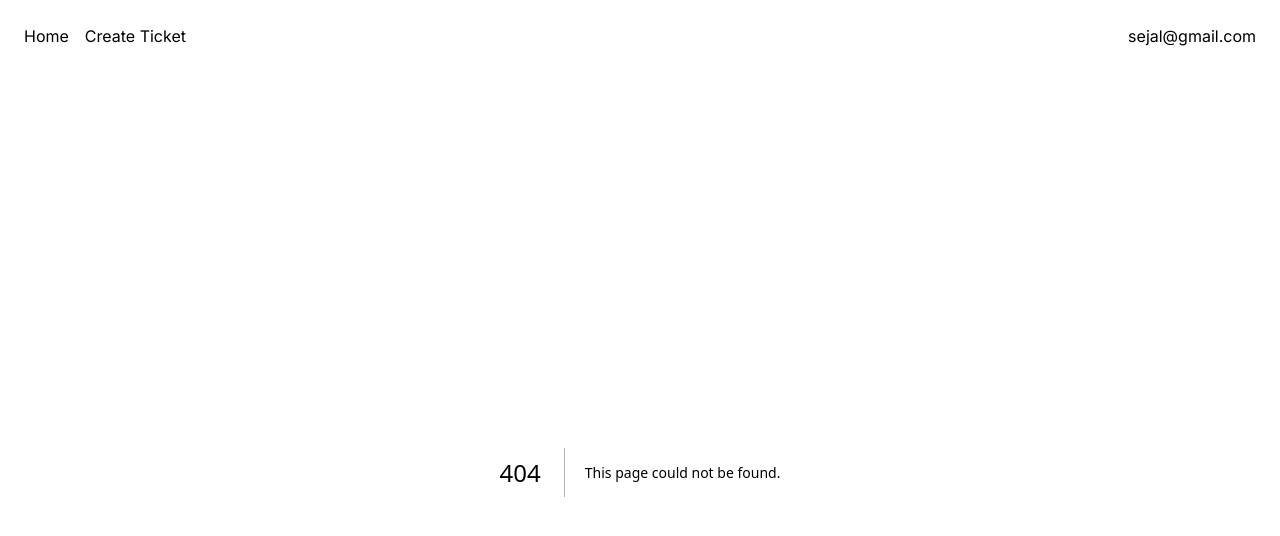
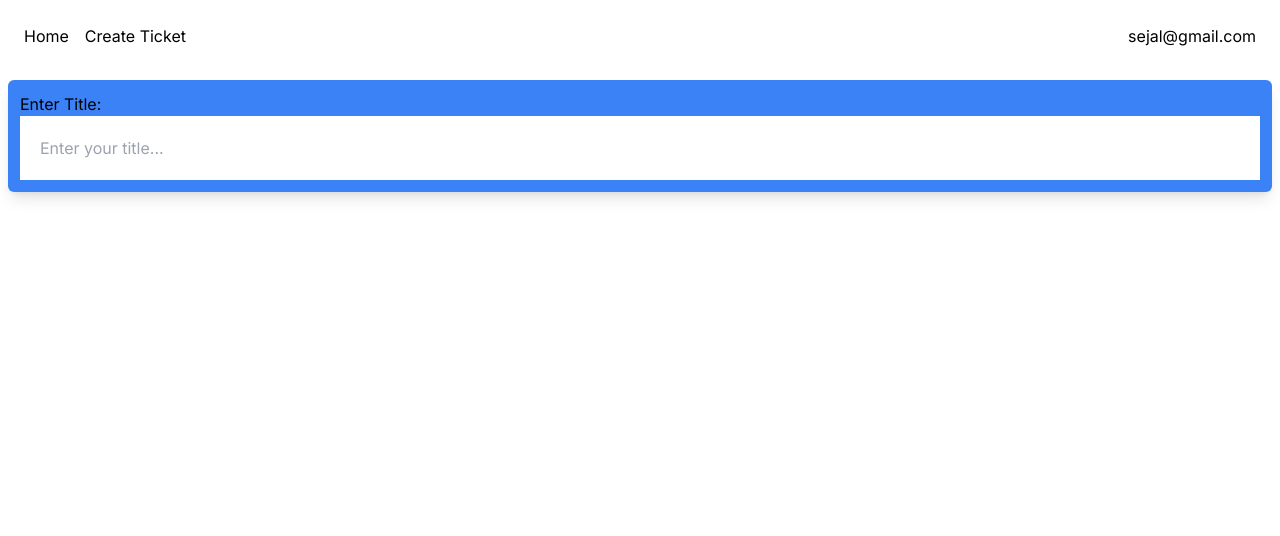
Before and after one commit to Sejal99/Ticket-App, a Next.js app: page /ticket in a window 1280 px wide. Before the commit this address had no page. Shown: the top 536 px of the page. Built offline with nearby package versions, Linux system fonts and the light colour scheme.

Commit message:
navbar ui

```diff
--- a/src/app/components/Nav.tsx
+++ b/src/app/components/Nav.tsx
@@ -1,3 +1,4 @@
+import Link from "next/link";
 
 
 const Nav = () => {
@@ -7,7 +8,7 @@ const Nav = () => {
         <div className="flex flex-row gap-4">
           <h1>Home</h1>
 
-              <h1>Create Ticket</h1>
+          <Link href="/ticket">Create Ticket</Link>
 
         </div>
         <div>
--- a/src/app/components/Ticket.tsx
+++ /dev/null
@@ -1,11 +0,0 @@
-import React from 'react'
-
-const Ticket = () => {
-  return (
-    <div>
-      <h1>create your ticket</h1>
-    </div>
-  )
-}
-
-export default Ticket
--- a/src/app/globals.css
+++ b/src/app/globals.css
@@ -1,27 +1,3 @@
 @tailwind base;
 @tailwind components;
 @tailwind utilities;
-
-:root {
-  --foreground-rgb: 0, 0, 0;
-  --background-start-rgb: 214, 219, 220;
-  --background-end-rgb: 255, 255, 255;
-}
-
-@media (prefers-color-scheme: dark) {
-  :root {
-    --foreground-rgb: 255, 255, 255;
-    --background-start-rgb: 0, 0, 0;
-    --background-end-rgb: 0, 0, 0;
-  }
-}
-
-body {
-  color: rgb(var(--foreground-rgb));
-  background: linear-gradient(
-      to bottom,
-      transparent,
-      rgb(var(--background-end-rgb))
-    )
-    rgb(var(--background-start-rgb));
-}
--- /dev/null
+++ b/src/app/ticket/page.tsx
@@ -0,0 +1,30 @@
+'use client'
+import React, { useState } from 'react';
+
+
+const Page = () => {
+
+  const [title, setTitle] = useState('');
+
+  const handleChange = (e) => {
+    setTitle(e.target.value);
+  };
+
+  return (
+    <div className="flex flex-col hover:bg-card-hover bg-card rounded-md shadow-lg p-3 m-2 bg-blue-500">
+
+      <h1>Enter Title:</h1>
+
+      <input
+        type="text"
+        value={title}
+        onChange={handleChange}
+        placeholder="Enter your title..."
+        className='bg-blue p-5'
+      />
+
+    </div>
+  );
+};
+
+export default Page;
```
